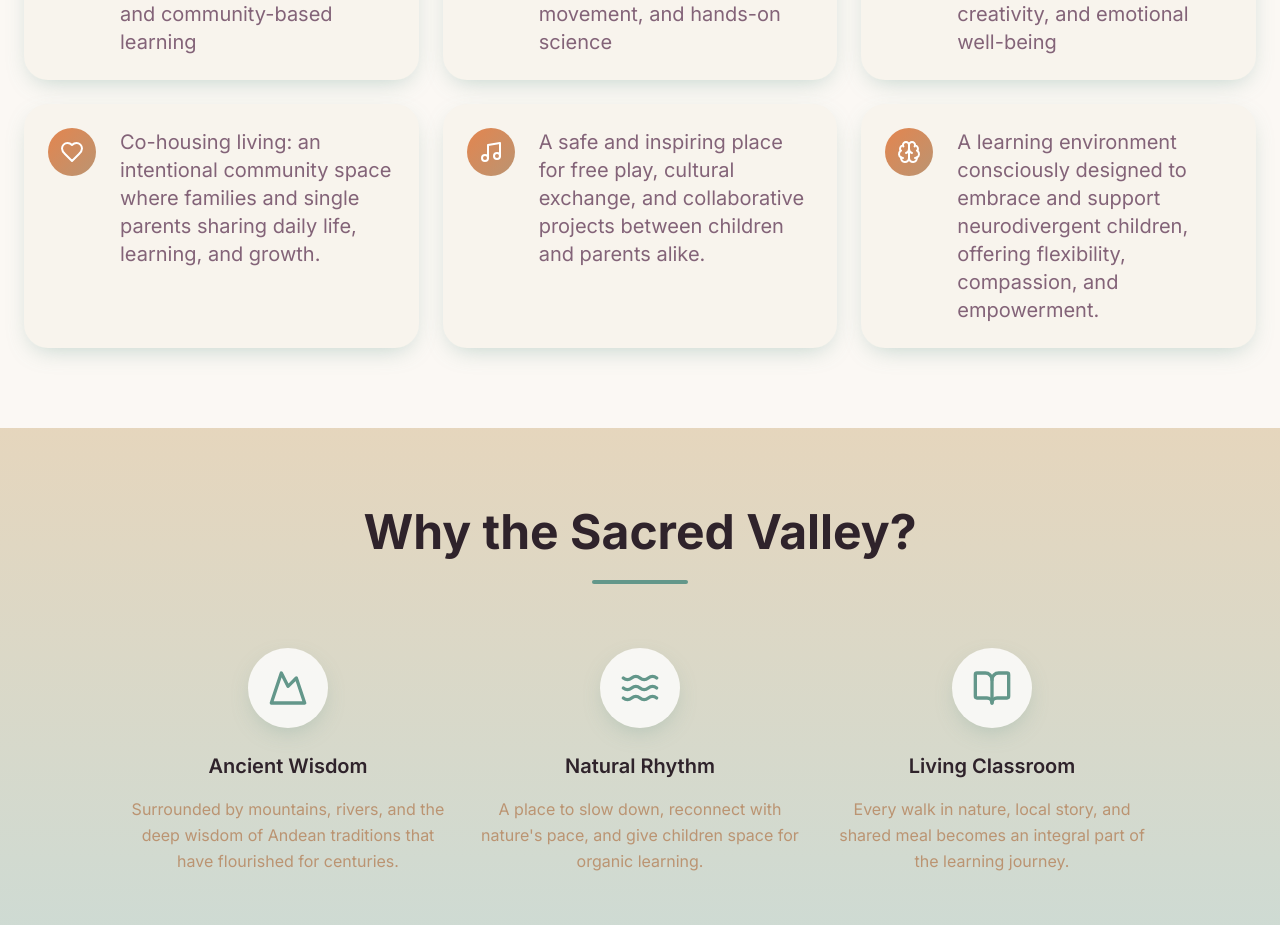
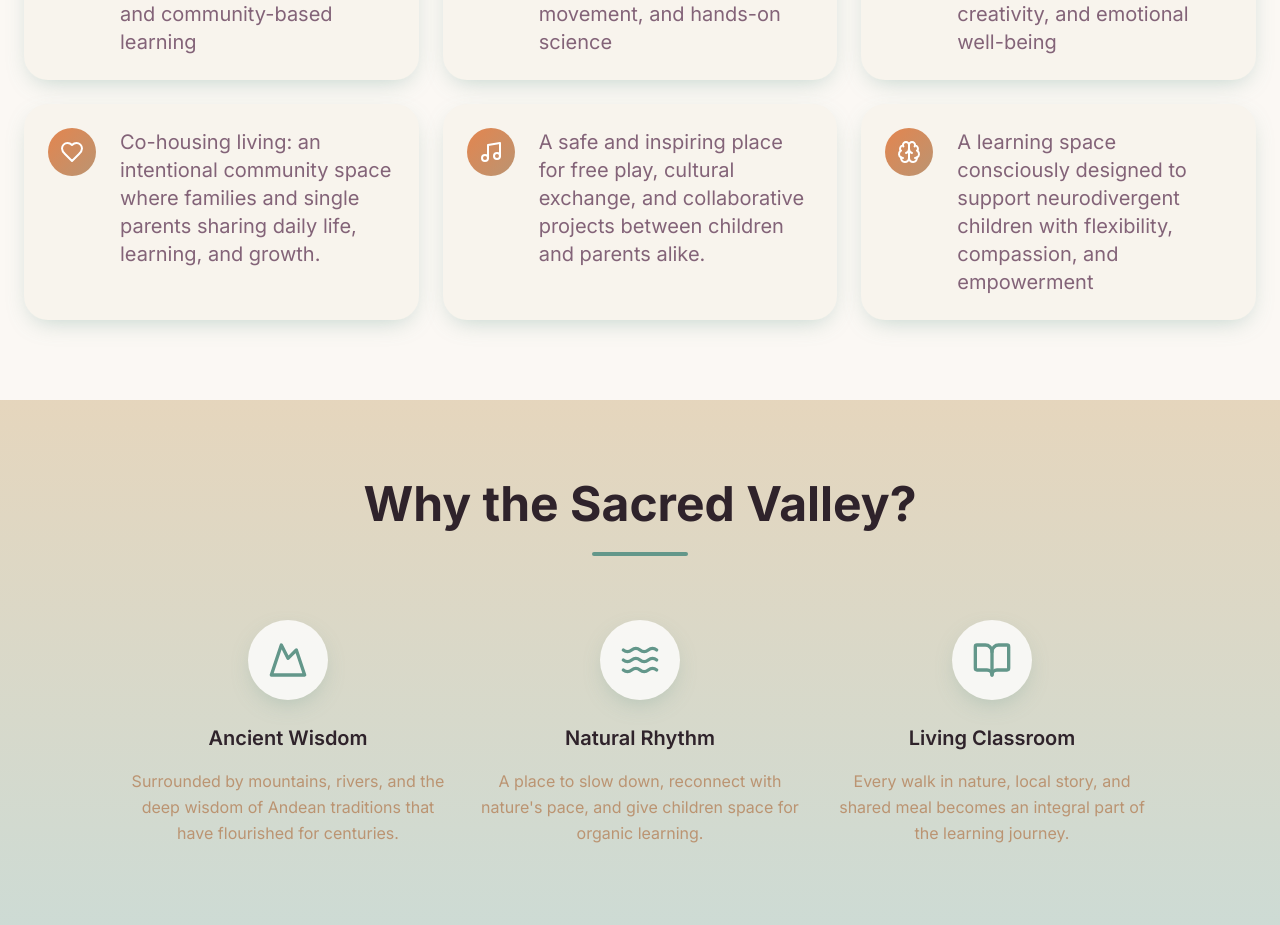
Before and after one commit to Salanego/sacred-roots, a React (Vite) app: page / in a window 1280 px wide. Shown: the part 1100-2025 px from the top of the page. Built offline with nearby package versions, Linux system fonts and the light colour scheme; the HTML template or start-up script is replaced by a standard one.

Commit message:
Update neurodivergent children vision point

```diff
--- a/src/components/Vision.tsx
+++ b/src/components/Vision.tsx
@@ -24,7 +24,7 @@ const Vision = () => {
     },
     {
       icon: Brain,
-      text: "A learning environment consciously designed to embrace and support neurodivergent children, offering flexibility, compassion, and empowerment."
+      text: "A learning space consciously designed to support neurodivergent children with flexibility, compassion, and empowerment"
     }
   ];
 
```
